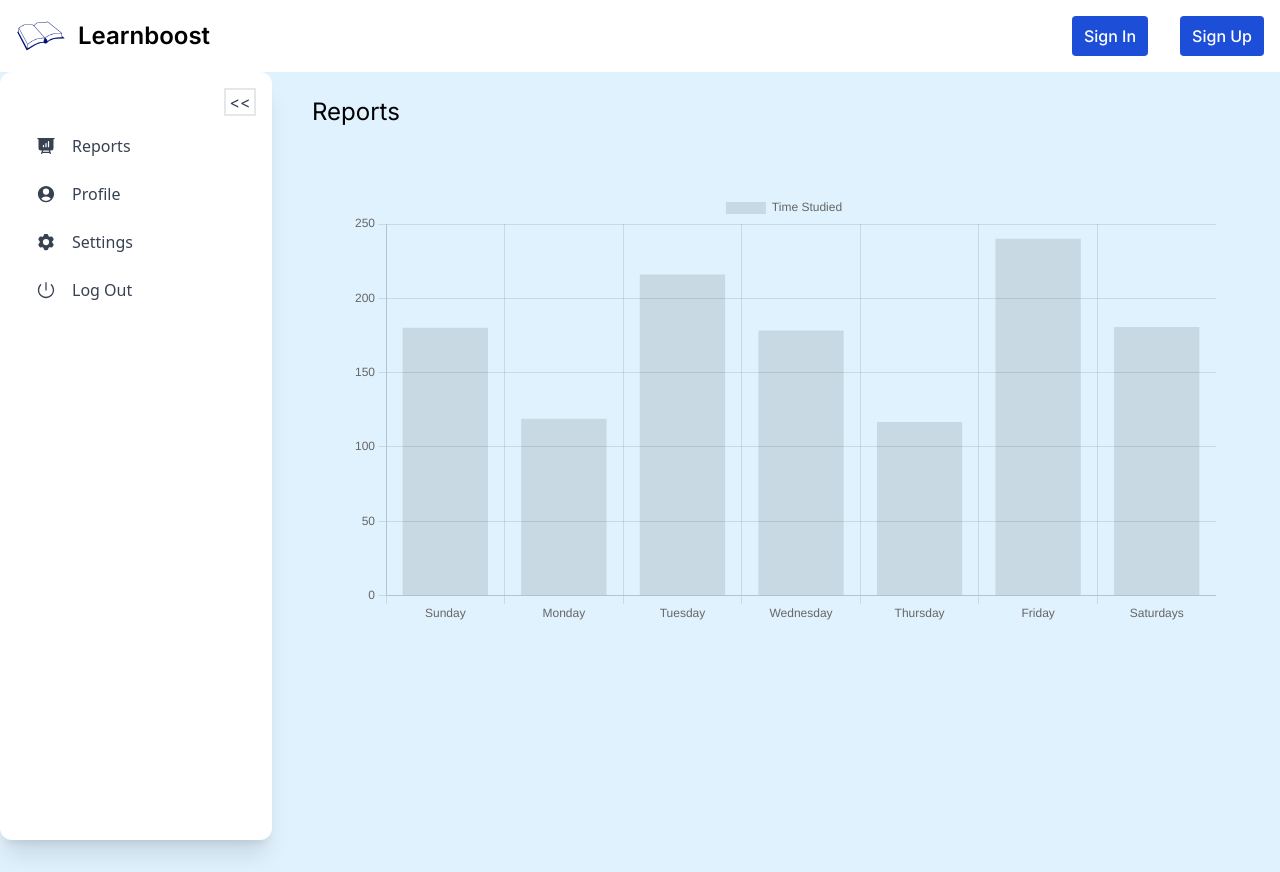
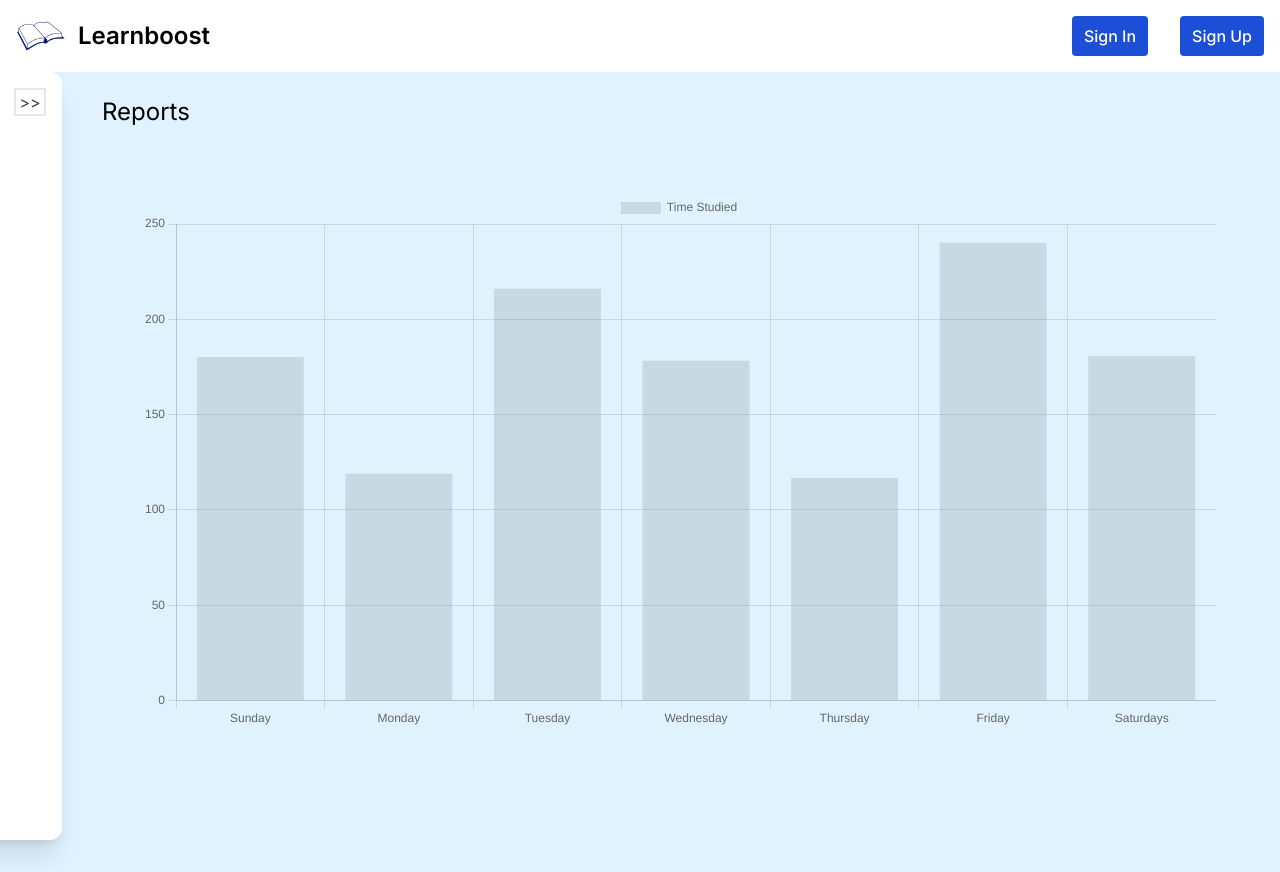
Before and after one commit to romayengineer/learnboost, a Next.js app: page /reports in a window 1280 px wide. Built offline with nearby package versions, Linux system fonts and the light colour scheme.

Commit message:
* now the sidebar show or hide config is store in localStorage

```diff
--- a/app/dbTypes.ts
+++ b/app/dbTypes.ts
@@ -1,9 +1,13 @@
-
 
 export type Flashcard = {
     id: string;
     front: string;
     back: string;
+};
+
+export type Config = {
+    name: string;
+    value: string;
 };
 
 export type GroupedRecalls = {
--- a/app/pbLocalStorage.ts
+++ b/app/pbLocalStorage.ts
@@ -1,4 +1,5 @@
 import { RecordModel } from "pocketbase";
+import { Config } from "./dbTypes";
 
 type StringMap = {
     [key: string]: string
@@ -8,6 +9,7 @@ const models: StringMap = {
     recalls: "recalls",
     mazes: "mazes",
     flashcards: "flashcards",
+    config: "config",
 }
 
 function setLocal(modelName: string, arrayData: Array<any>) {
@@ -41,6 +43,14 @@ export function setLocalFlashcards(flashcards: Array<RecordModel>) {
     setLocal(models.flashcards, flashcards);
 }
 
+export function setLocalConfig(config: Array<Config>) {
+    setLocal(models.config, config);
+}
+
+export function getLocalConfig(): Array<Config> {
+    return getLocal(models.config) as unknown as Array<Config>;
+}
+
 export function getLocalRecalls(): Array<RecordModel> {
     return getLocal(models.recalls);
 }
--- a/components/sidebar.tsx
+++ b/components/sidebar.tsx
@@ -1,7 +1,9 @@
 import React from "react";
+import { setLocalConfig, getLocalConfig } from "@/app/pbLocalStorage";
+import { Config } from "@/app/dbTypes";
 
 export default function SideBar() {
-  const [showSidebar, setShowSidebar] = React.useState(true);
+  const [showSidebar, setShowSidebar] = React.useState(false);
   var button_arrows = "";
   var style = {};
   if (showSidebar) {
@@ -10,6 +12,25 @@ export default function SideBar() {
     button_arrows = ">>";
     style = { "margin-left": "-210px" };
   }
+  React.useEffect(() => {
+    const localConfig = getLocalConfig();
+    const bySidebarShow = (c: Config) =>
+      c.name == "sidebar" && c.value == "show";
+    const newShowSidebar = localConfig.filter(bySidebarShow).length > 0;
+    setShowSidebar(newShowSidebar);
+  }, []);
+  const toggleSidebar = () => {
+    setShowSidebar((prev) => {
+      const newVal = !prev;
+      setLocalConfig([
+        {
+          name: "sidebar",
+          value: newVal ? "show" : "hide",
+        },
+      ]);
+      return newVal;
+    });
+  };
   const navBar = (
     <>
       <a href="/reports">
@@ -104,10 +125,7 @@ export default function SideBar() {
     <div className="float-left mr-10" style={style}>
       <div className="relative flex flex-col bg-clip-border rounded-xl bg-white text-gray-700 h-[calc(100vh-2rem)] w-full max-w-[20rem] p-4 shadow-xl shadow-blue-gray-900/5">
         <div>
-          <button
-            onClick={() => setShowSidebar((prev) => !prev)}
-            className="float-right border-2 w-8"
-          >
+          <button onClick={toggleSidebar} className="float-right border-2 w-8">
             {button_arrows}
           </button>
         </div>
```
